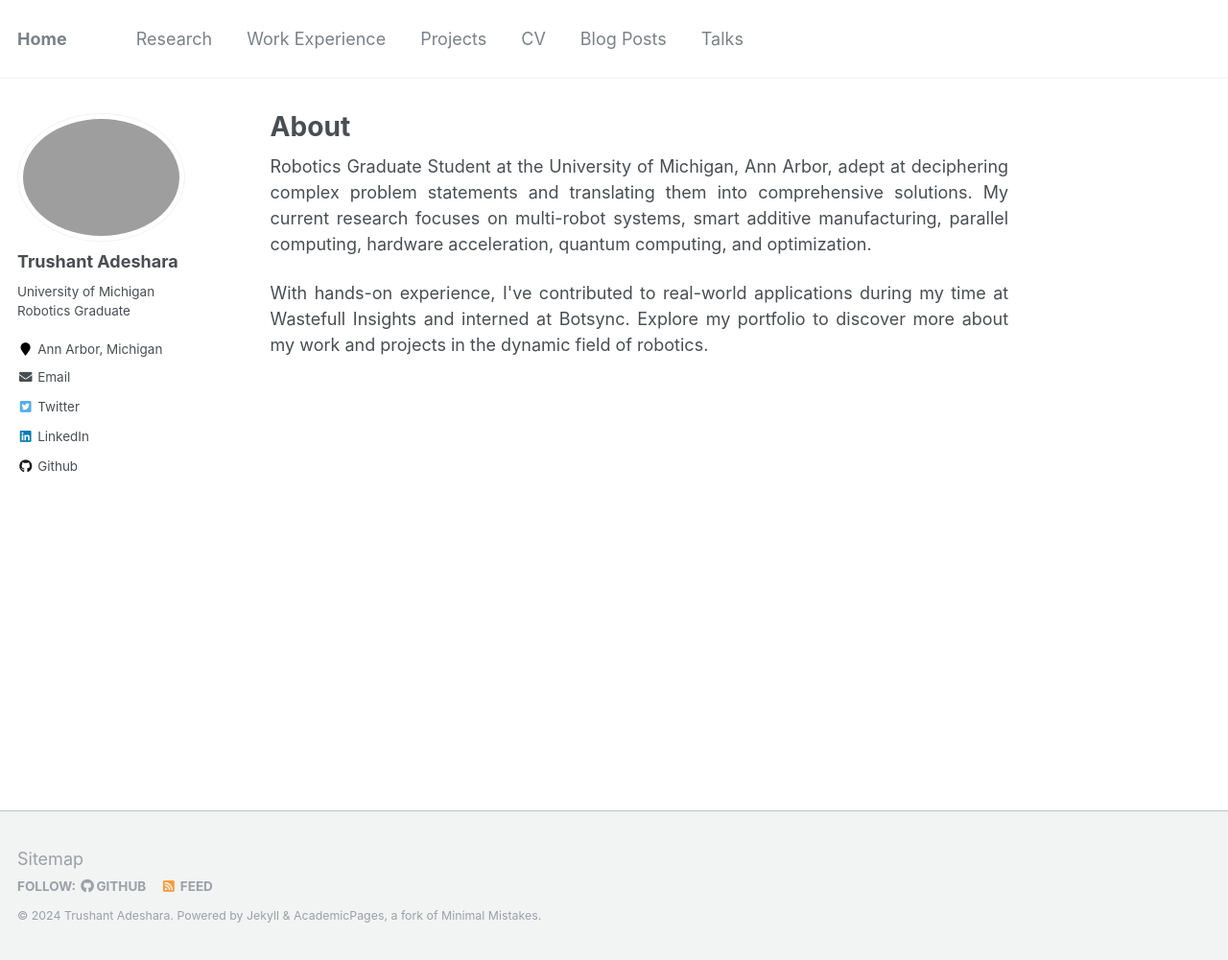
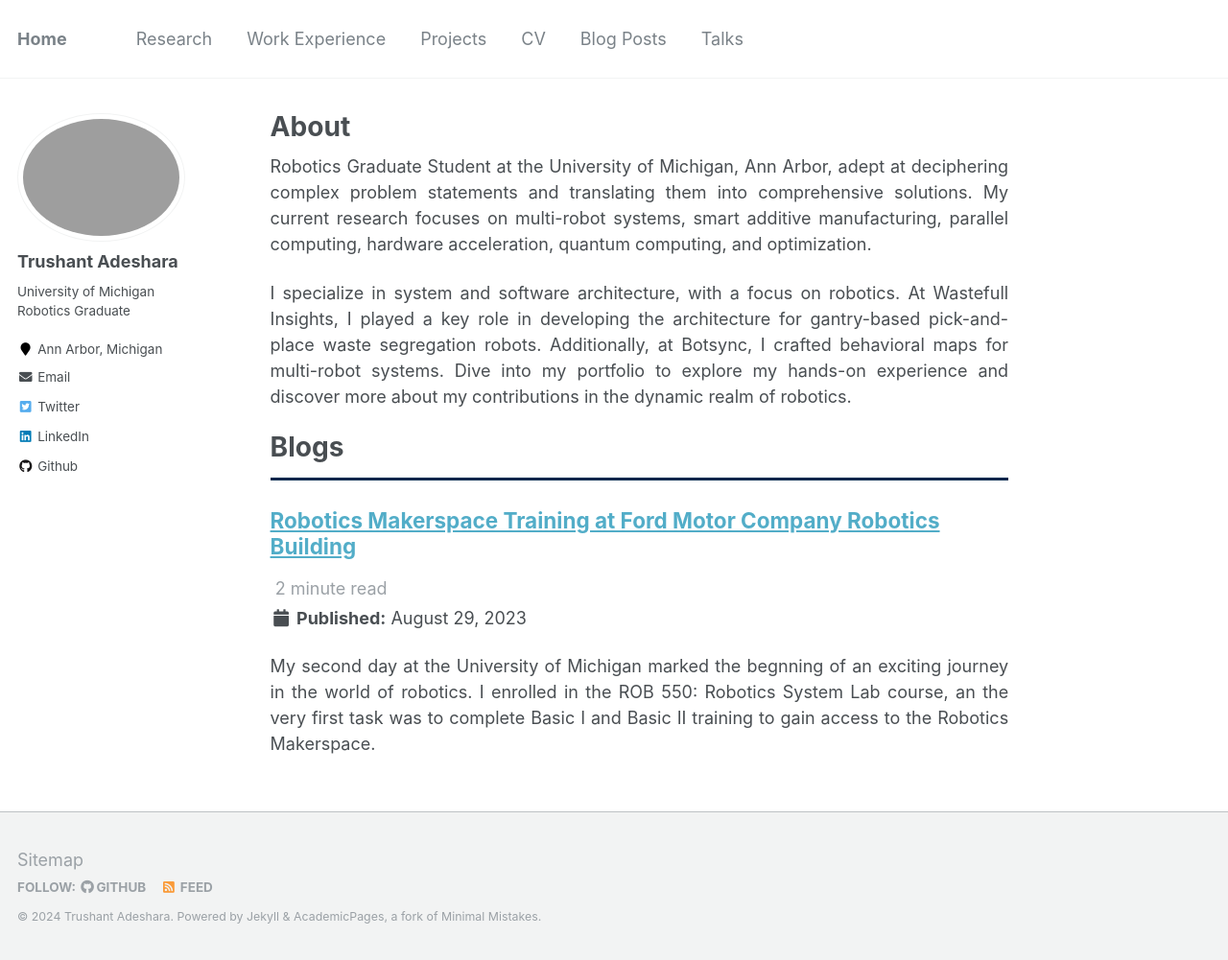
Before and after one commit to trushant05/trushant05.github.io, a Jekyll site: the page built from _pages/about.md, in a window 1280 px wide and 1001 px high. Shown: the whole window at 96% size. Built offline with Jekyll 4.4.1, drawn with Linux system fonts in a browser that asks for light colours.

Commit message:
complete about page

```diff
--- a/_pages/about.md
+++ b/_pages/about.md
@@ -12,11 +12,11 @@ redirect_from:
 Robotics Graduate Student at the University of Michigan, Ann Arbor, adept at deciphering complex problem statements and translating them into comprehensive solutions. My current research focuses on multi-robot systems, smart additive manufacturing, parallel computing, hardware acceleration, quantum computing, and optimization.</p>
 
 <p style="text-align: justify">
-With hands-on experience, I've contributed to real-world applications during my time at Wastefull Insights and interned at Botsync. Explore my portfolio to discover more about my work and projects in the dynamic field of robotics.</p>
+I specialize in system and software architecture, with a focus on robotics. At Wastefull Insights, I played a key role in developing the architecture for gantry-based pick-and-place waste segregation robots. Additionally, at Botsync, I crafted behavioral maps for multi-robot systems. Dive into my portfolio to explore my hands-on experience and discover more about my contributions in the dynamic realm of robotics.</p>
 
 
 
-<!--Blogs
+Blogs
 =====
 <hr>
 
@@ -28,4 +28,4 @@ With hands-on experience, I've contributed to real-world applications during my
     {% capture written_year %}{{ year }}{% endcapture %}
   {% endif %}
   {% include archive-single.html %}
-{% endfor %}-->
+{% endfor %}
```
